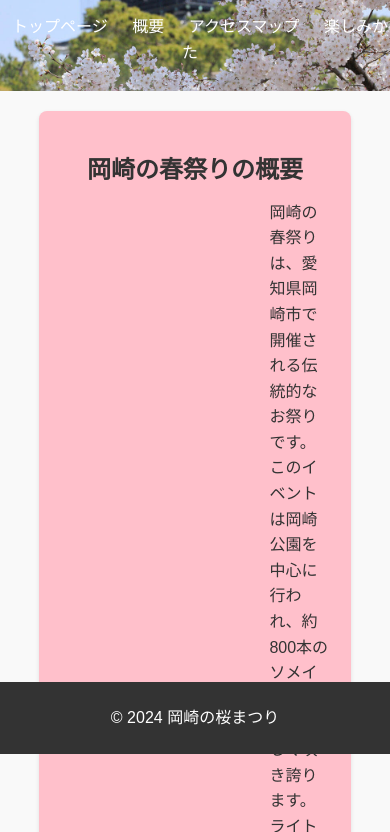
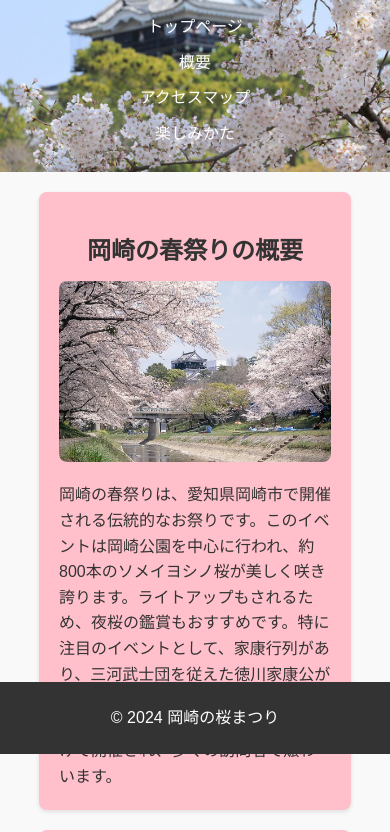
Before and after one commit to namioto221205188/final, a plain HTML site: page overview.html in a window 390 px wide. Shown: the part 90-922 px from the top of the page. Drawn offline with Linux system fonts and the light colour scheme.

Commit message:
Update overview.css

```diff
--- a/overview.css
+++ b/overview.css
@@ -89,3 +89,26 @@ h2 {
     margin: 0;
     color: #333;
 }
+
+/* Media Queries for mobile devices */
+@media (max-width: 600px) {
+    nav ul li {
+        display: block;
+        margin: 10px 0;
+        text-align: center;
+    }
+
+    .hero {
+        height: auto;
+        padding: 50px 20px;
+    }
+
+    .content {
+        flex-direction: column;
+    }
+
+    .content img {
+        max-width: 100%;
+        margin: 0 0 20px 0;
+    }
+}
```
